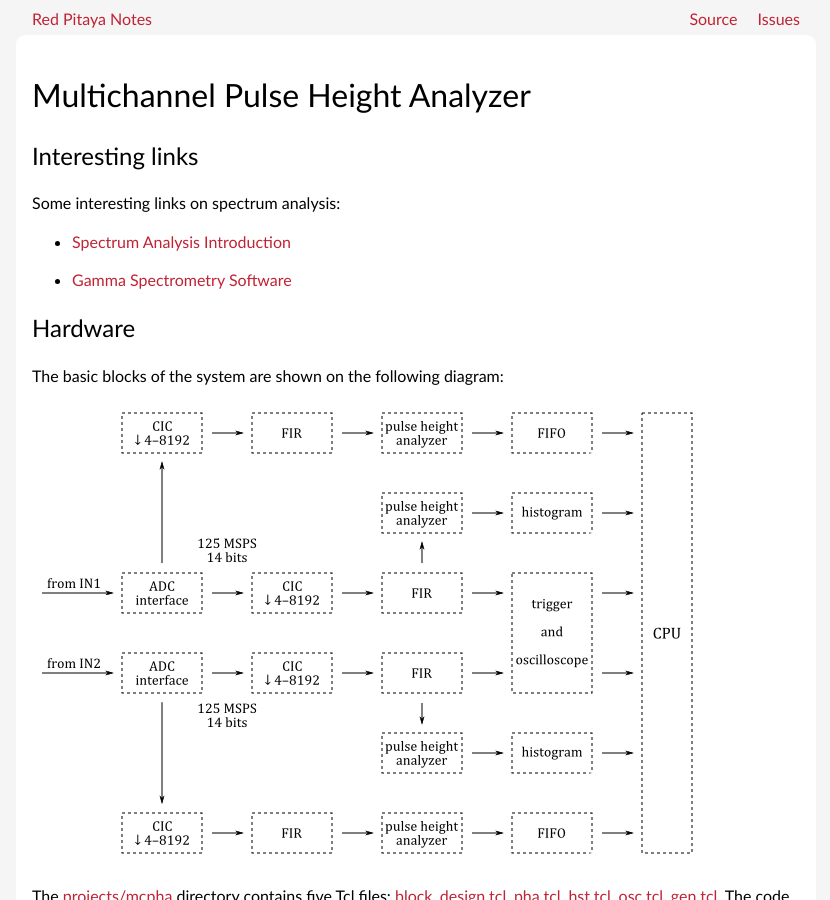
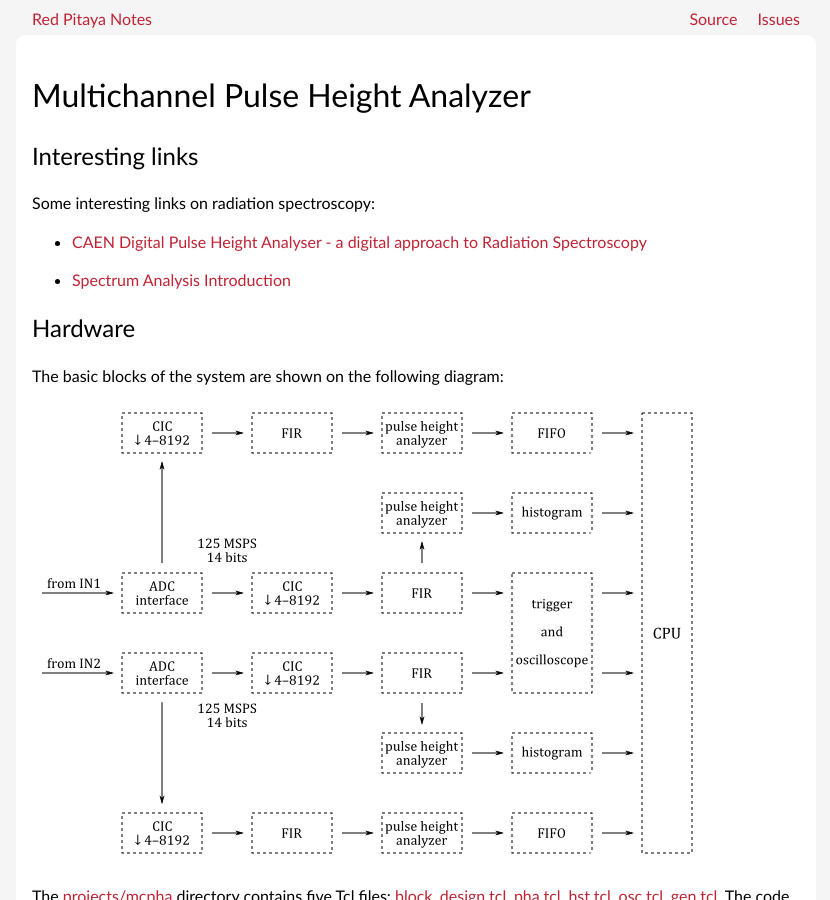
Before and after one commit to pavel-demin/red-pitaya-notes, a Jekyll site: the page built from mcpha.md, in a window 1280 px wide and 900 px high. Shown: the whole window, without its empty margins (224-1054 px from the left). Built offline with Jekyll 4.4.1, drawn with Linux system fonts in a browser that asks for light colours.

Commit message:
update links in mcpha

```diff
--- a/mcpha.md
+++ b/mcpha.md
@@ -7,11 +7,12 @@ permalink: /mcpha/
 Interesting links
 -----
 
-Some interesting links on spectrum analysis:
+Some interesting links on radiation spectroscopy:
+
+ - [CAEN Digital Pulse Height Analyser - a digital approach to
+Radiation Spectroscopy](https://www.caen.it/documents/News/32/AN2508_Digital_Pulse_Height_Analyser.pdf)
 
  - [Spectrum Analysis Introduction](http://www.canberra.com/literature/fundamental-principles/pdf/Spectrum-Analysis.pdf)
-
- - [Gamma Spectrometry Software](https://www.youtube.com/watch?v=bBG_m4akFts)
 
 Hardware
 -----
```
